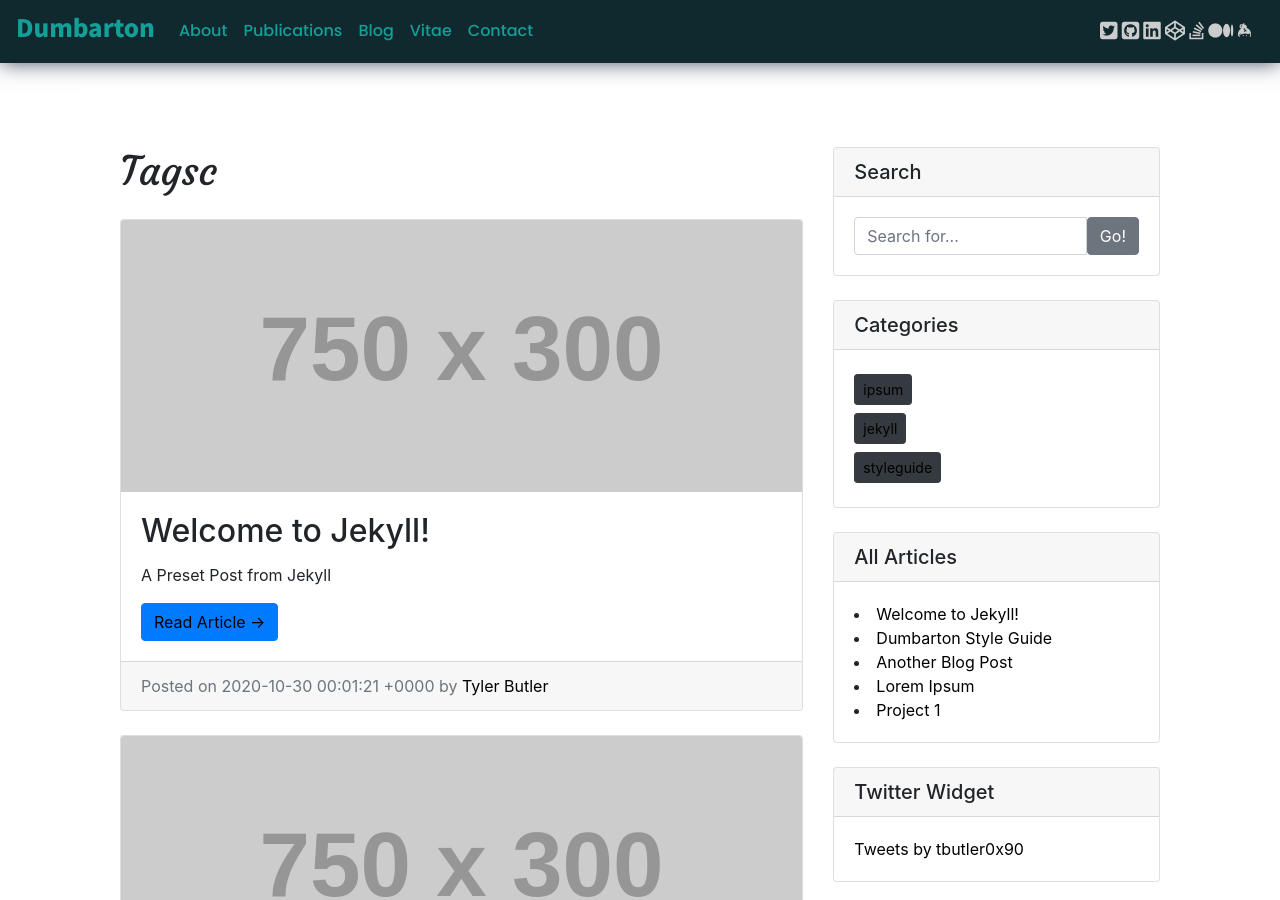
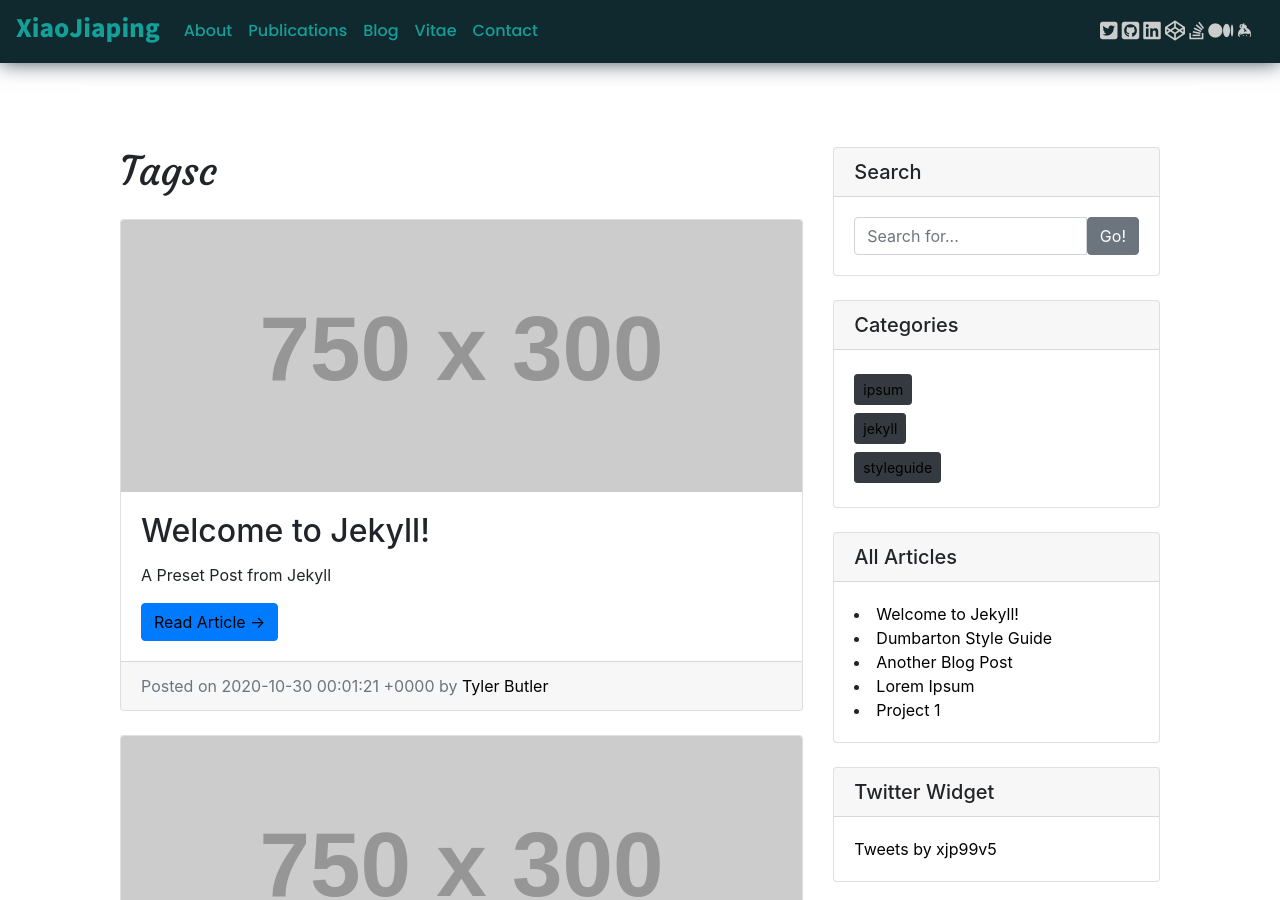
Before and after one commit to xjp99v5/pages, a Jekyll site: the page built from pages/tags.html, in a window 1280 px wide and 900 px high. Built offline with Jekyll 4.4.1, drawn with Linux system fonts in a browser that asks for light colours; nearby versions of some CDN libraries; comment, search, counter and statistics services are not loaded.

Commit message:
Update _config.yml

```diff
--- a/_config.yml
+++ b/_config.yml
@@ -8,30 +8,30 @@
 # -----------BASE SETTINGS---------------#
 #========================================#
 
-title: Dumbarton
+title: XiaoJiaping
 email:
 description: a minimalistic jekyll theme for academics
 baseurl:                                       # the subpath of your site, e.g. /blog
-url: "https://dumbarton.netlify.app/"          # the base hostname & protocol for your site, e.g. http://example.com
+url: "https://xiaojiaping.netlify.app/"          # the base hostname & protocol for your site, e.g. http://example.com
 image: /assets/img/dumbarton.png               # used to generate site link preview
 image_alt: A minimalistic jekyll theme for academic    # image description
 
 # =======================================#
 # -----------SITE SETTINGS---------------#
 #========================================#:
-author: John Doe
-profile_image: /assets/img/avatar/cropped.png #/assets/img/avatar/avatar.jpeg
+author: Jiaping Xiao
+profile_image: /assets/img/avatar/profile.png #/assets/img/avatar/profile.png
 occupation:
 snippet:
-twitter: tbutler0x90
-github: tcbutler320
-linkedin: tyler-b-a700a1aa
+twitter: xjp99v5
+github: xjp99v5
+linkedin: jiaping-xiao
 stackoverflow: 12935605
-website: https://tbutler.org
+website: https://scholar.google.com/citations?hl=en&user=zaZ6mK0AAAAJ
 codepen: tcbutler320
 medium: tbutler0x90
-email: developer.tbutler@gmail.com
-keybase: tbutler320
+email: xjp99v5@gmail.com
+keybase: xjp99v5
 pgp:
 ctftime:
 phonenumber:
@@ -116,7 +116,7 @@ exclude:
 # -----JEKYLL SCHOLAR SETTINGS-----------#
 #========================================#
 scholar:
-  last_name: Dumbarton
+  last_name: xiao
   style: apa
   locale: en
   source: /_bibliography/
```
